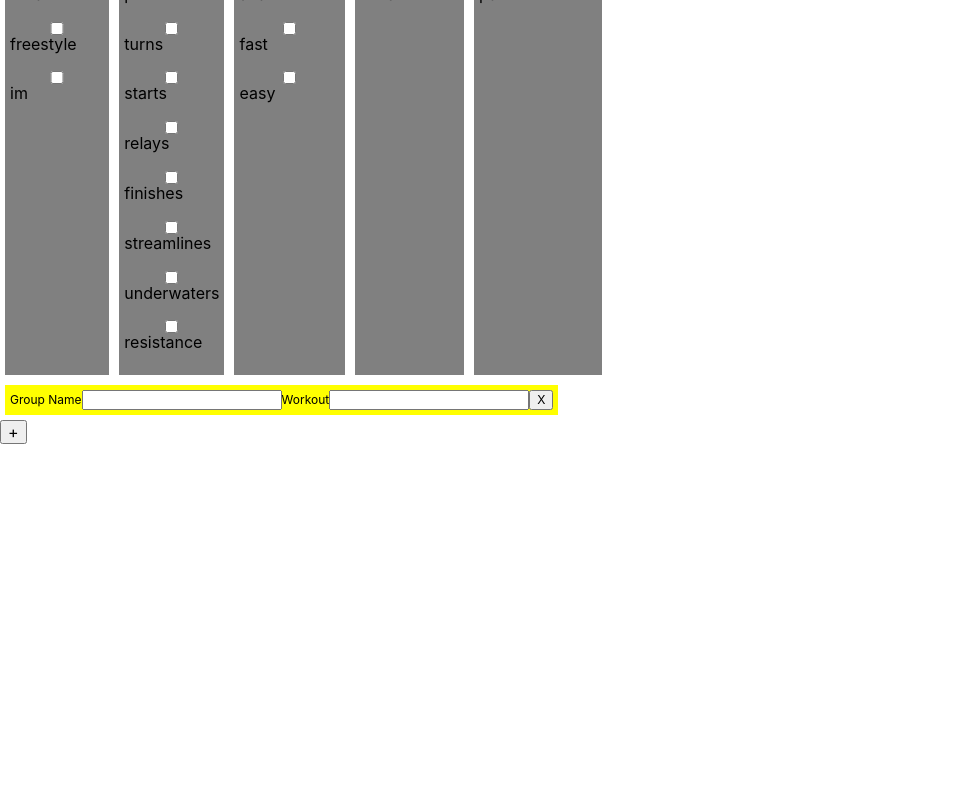
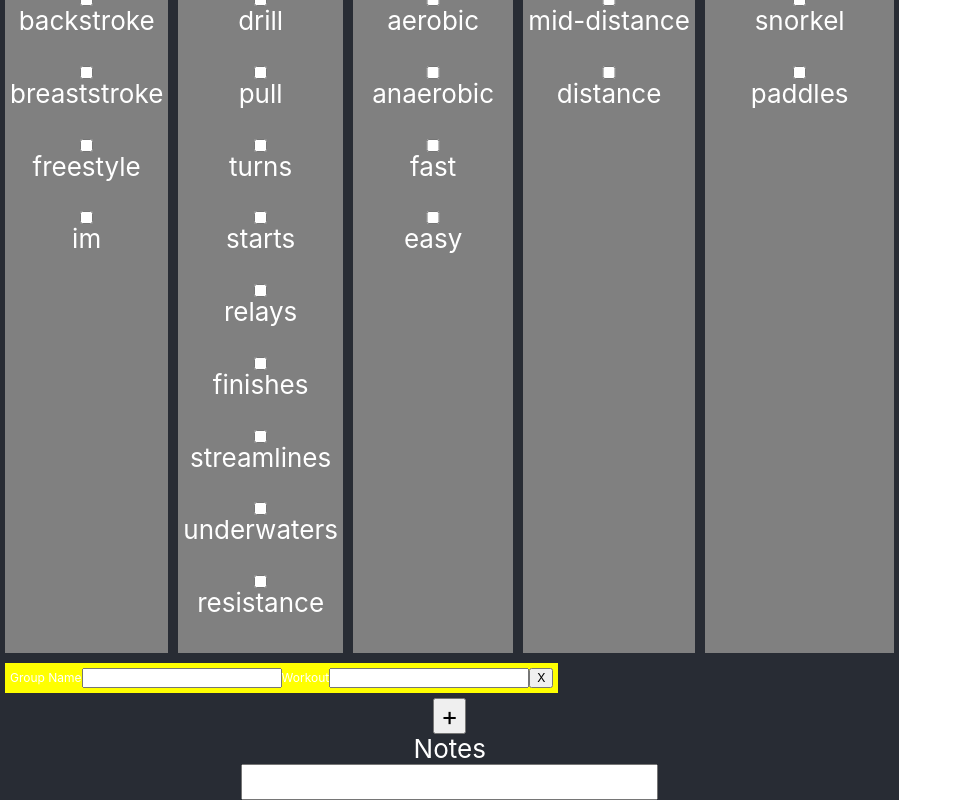
Before and after one commit to RemiBougie/SwimAppSuperBeta, a React (Create React App) app in the folder frontend/swim-app-super-beta/: page /WriteSwimSet in a window 1280 px wide. Shown: the part 442-1242 px from the top of the page, without its empty margins (0-962 px from the left). Before the commit the page ends 886 px from the top, so only its background shows below. Built offline with nearby package versions, Linux system fonts and the light colour scheme.

Commit message:
wrapped WriteSwimSet screen in App and App-header divs

```diff
--- a/frontend/swim-app-super-beta/src/routes/WriteSwimSet.js
+++ b/frontend/swim-app-super-beta/src/routes/WriteSwimSet.js
@@ -65,6 +65,8 @@ export default function WriteSwimSet () {
     }
 
     return (
+        <div className="App">
+            <header className="App-header">
                 <form>
                     <label>Swim Set Title</label><br/>
                     <input type="text" id="swim-set-title" name="swim-set-title" /><br/>
@@ -80,7 +82,11 @@ export default function WriteSwimSet () {
                         //e.preventDefault();
                         //setGroups([...groups, {id: groups.length, groupName: '', workout: ''}]);
                     }
-            }>+</button>
+                    }>+</button><br/>
+                    <label>Notes</label><br/>
+                    <input type="text" id="swim-set-notes" name="swim-set-notes" /><br/>
                 </form>
+            </header>
+        </div>
      )
 }
```
Lines whose indentation alone changed are shown as unchanged.
